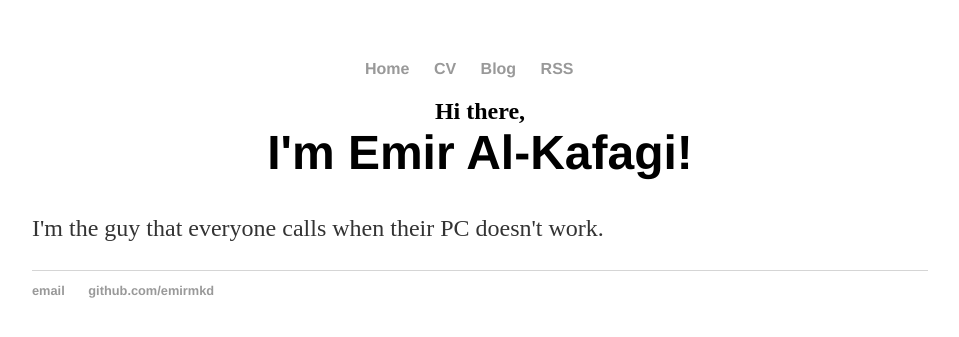
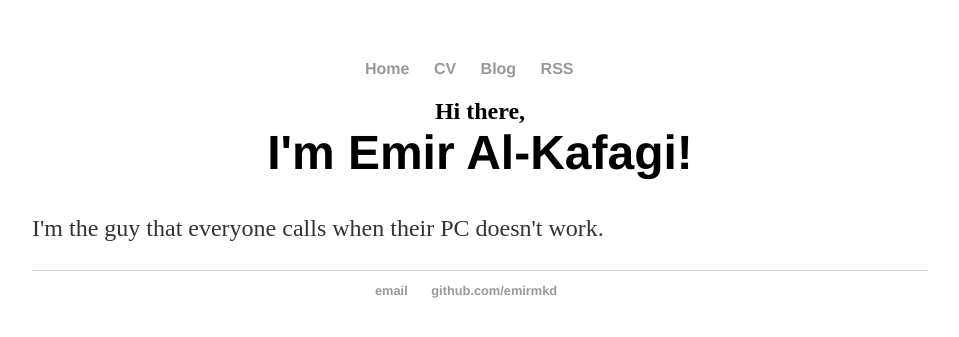
Before and after one commit to emirmkd/emirmkd.github.io, a Jekyll site: the page built from index.html, in a window 1280 px wide. Shown: the top 337 px of the page, without its empty margins (160-1119 px from the left). Built offline with Jekyll 4.4.1, drawn with Linux system fonts in a browser that asks for light colours.

Commit message:
Update main.css

```diff
--- a/css/main.css
+++ b/css/main.css
@@ -44,6 +44,10 @@ footer {
     font-size: .8em;
 }
 footer ul {
+    max-width: 210px;
+    margin-left: auto;
+    margin-right: auto;
+}
 
 ul.posts {
     margin: 20px auto 40px;
```
